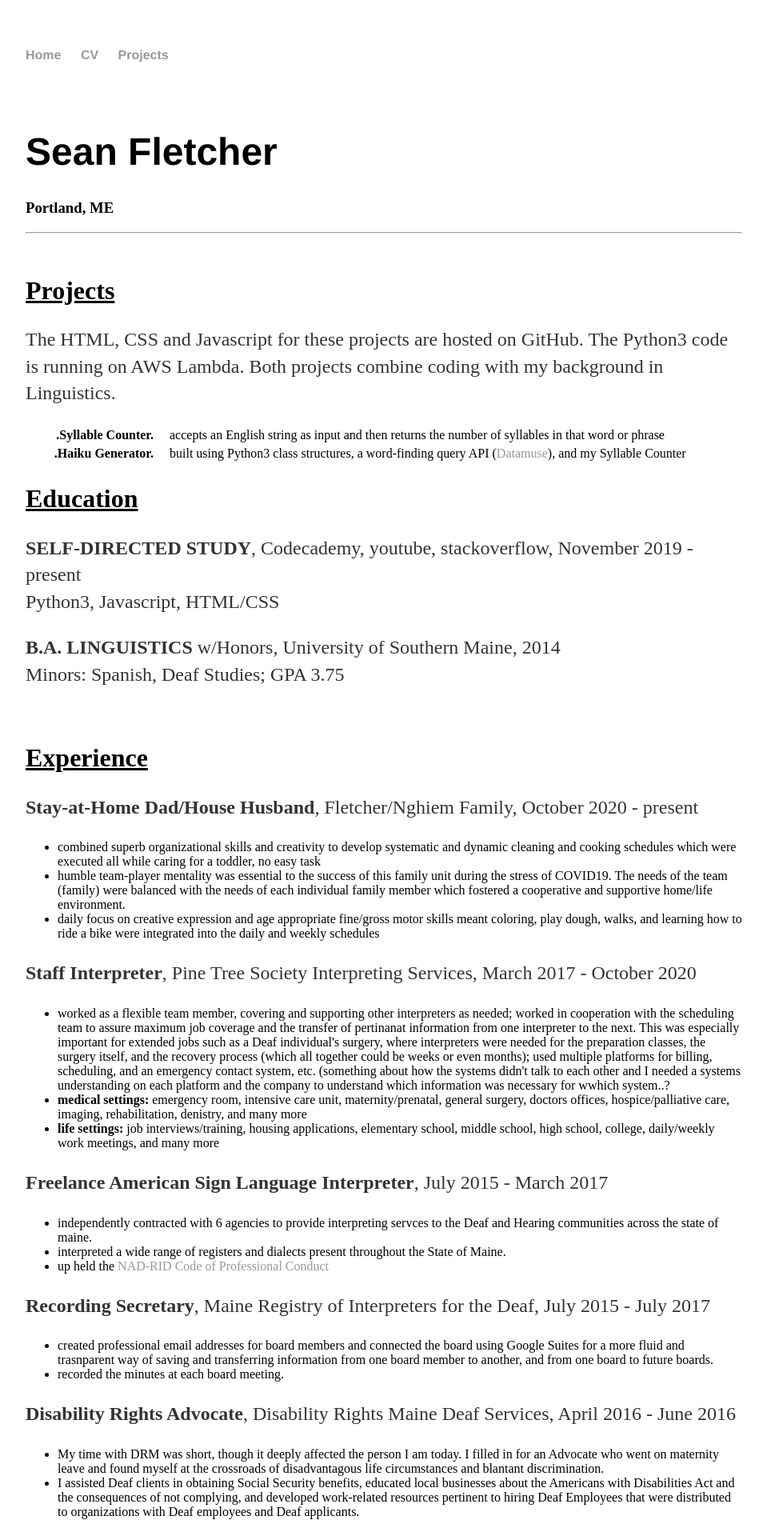
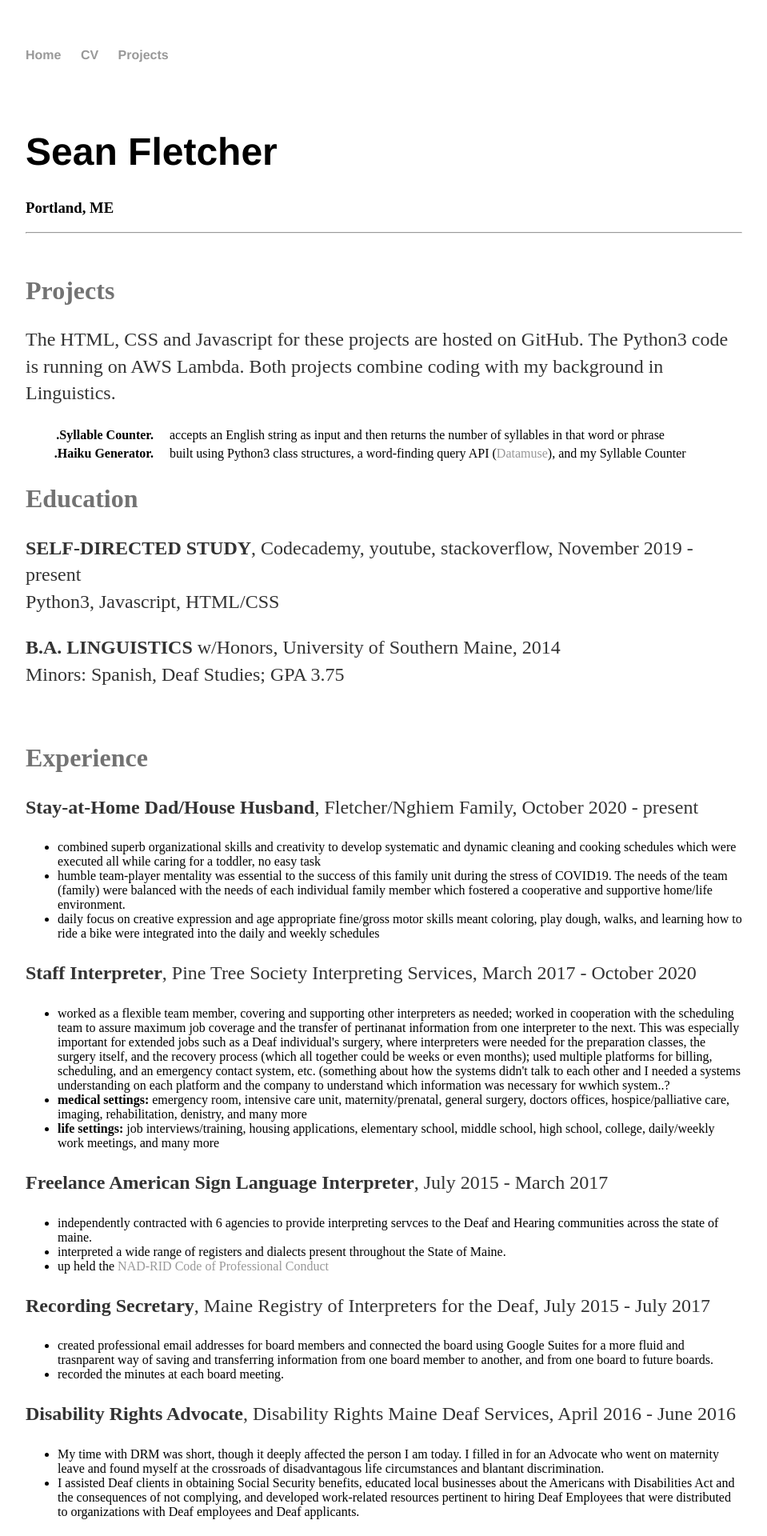
Before and after one commit to SeanEFletcher/SeanEFletcher.github.io, a Jekyll site: the page built from cv/index.html, in a window 1280 px wide. Shown: the top 1920 px of the page at 80% size, without its empty margins (160-1119 px from the left). Built offline with Jekyll 4.4.1, drawn with Linux system fonts in a browser that asks for light colours.

Commit message:
Update main.css

```diff
--- a/css/main.css
+++ b/css/main.css
@@ -82,7 +82,8 @@ here down is me playing around with my CV page
 
 .CVh2 {
   font-size: 2em;
-  text-decoration: underline;
+  text-decoration: none;
+  color: #737373;
 }
 
 dl {
```
